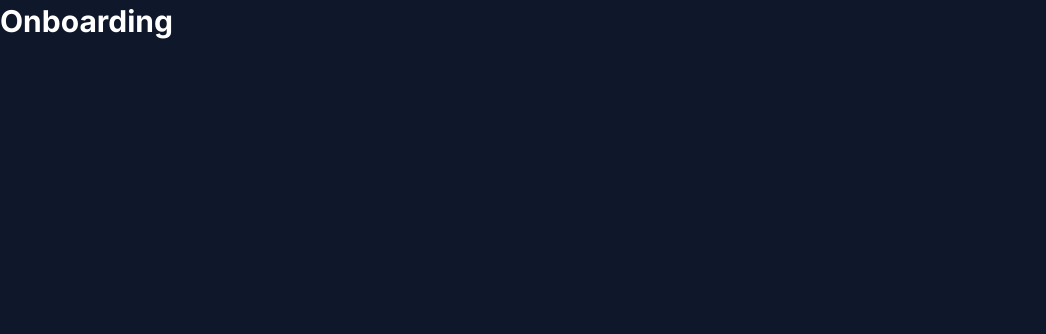
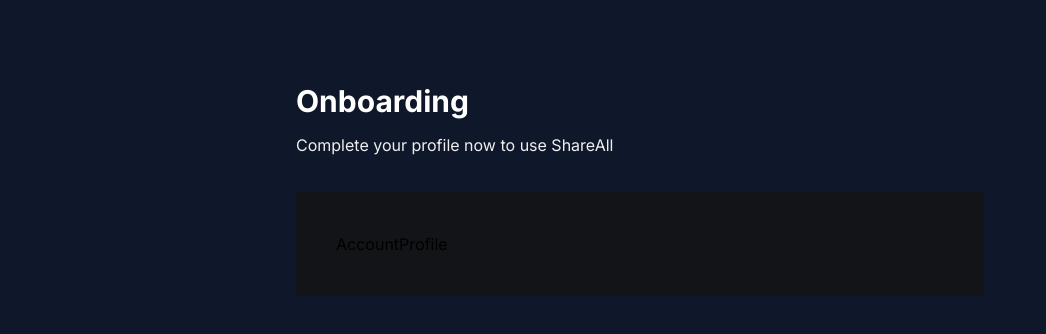
Before and after one commit to knaychuk/ShareAll, a Next.js app: page /onboarding in a window 1280 px wide. Shown: the top 334 px of the page, without its empty margins (0-1046 px from the left). Built offline with nearby package versions, Linux system fonts and the light colour scheme; no server answers.

Commit message:
get userdata from clerk or database structure setup

```diff
--- a/app/(auth)/onboarding/page.tsx
+++ b/app/(auth)/onboarding/page.tsx
@@ -1,7 +1,19 @@
+import AccountProfile from "@/components/forms/AccountProfile";
+import { currentUser } from "@clerk/nextjs"
+
 async function Page () {
+  const user = await currentUser();
+
   return (
-  <main>
+  <main className="mx-auto flex max-w-3xl flex-col justify-start px-10 py-20">
     <h1 className="head-text">Onboarding</h1>
+    <p className="mt-3 text-base-regular text-light-2">
+      Complete your profile now to use ShareAll
+    </p>
+
+    <section className="mt-9 bg-dark-2 p-10">
+      <AccountProfile />
+    </section>
   </main>
   )
 }
--- /dev/null
+++ b/components/forms/AccountProfile.tsx
@@ -0,0 +1,21 @@
+'use client'
+
+interface Props {
+  user: {
+    id: string;
+    objectId: string;
+    username: string;
+    name: string;
+    bio: string;
+    image: string;
+
+  };
+  btnTitle: string;
+}
+
+const AccountProfile = ({ user, btnTitle } : Props) => {
+  return (
+    <div>AccountProfile</div>
+  )
+}
+export default AccountProfile
```
